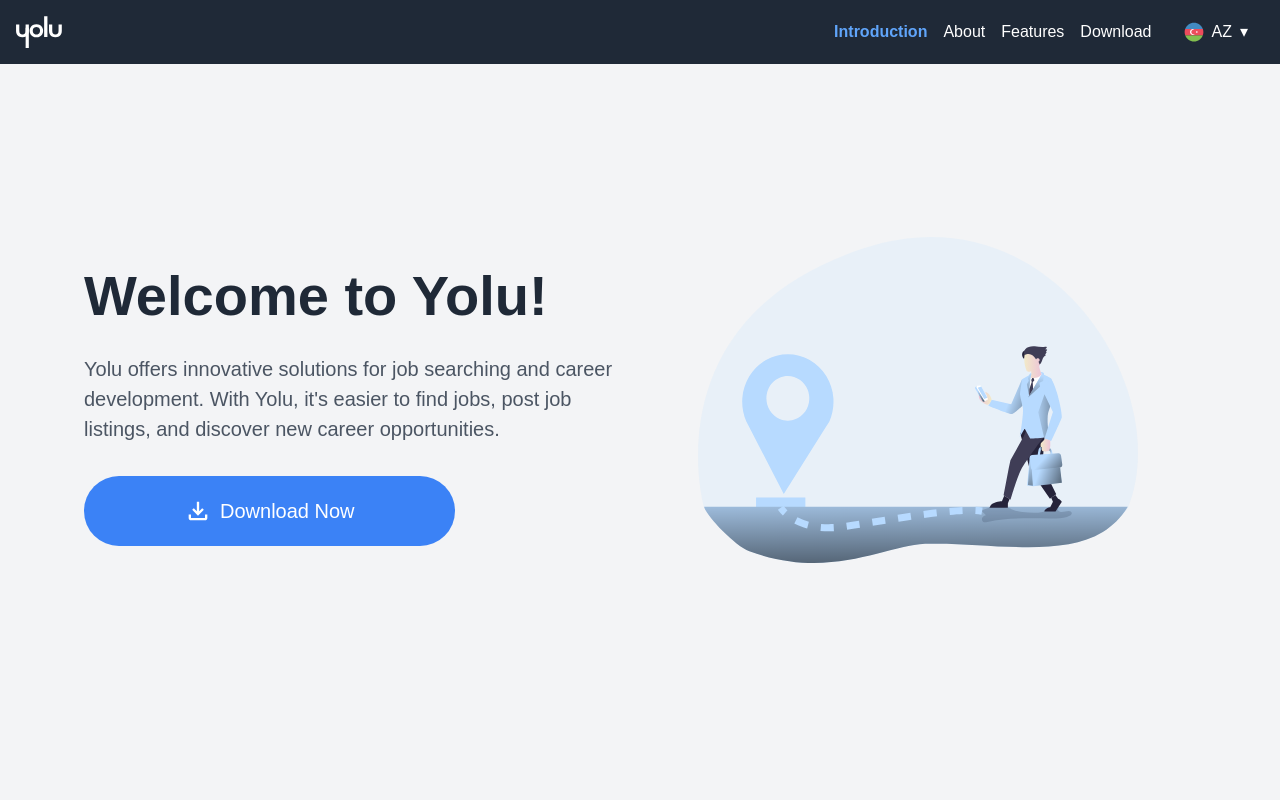
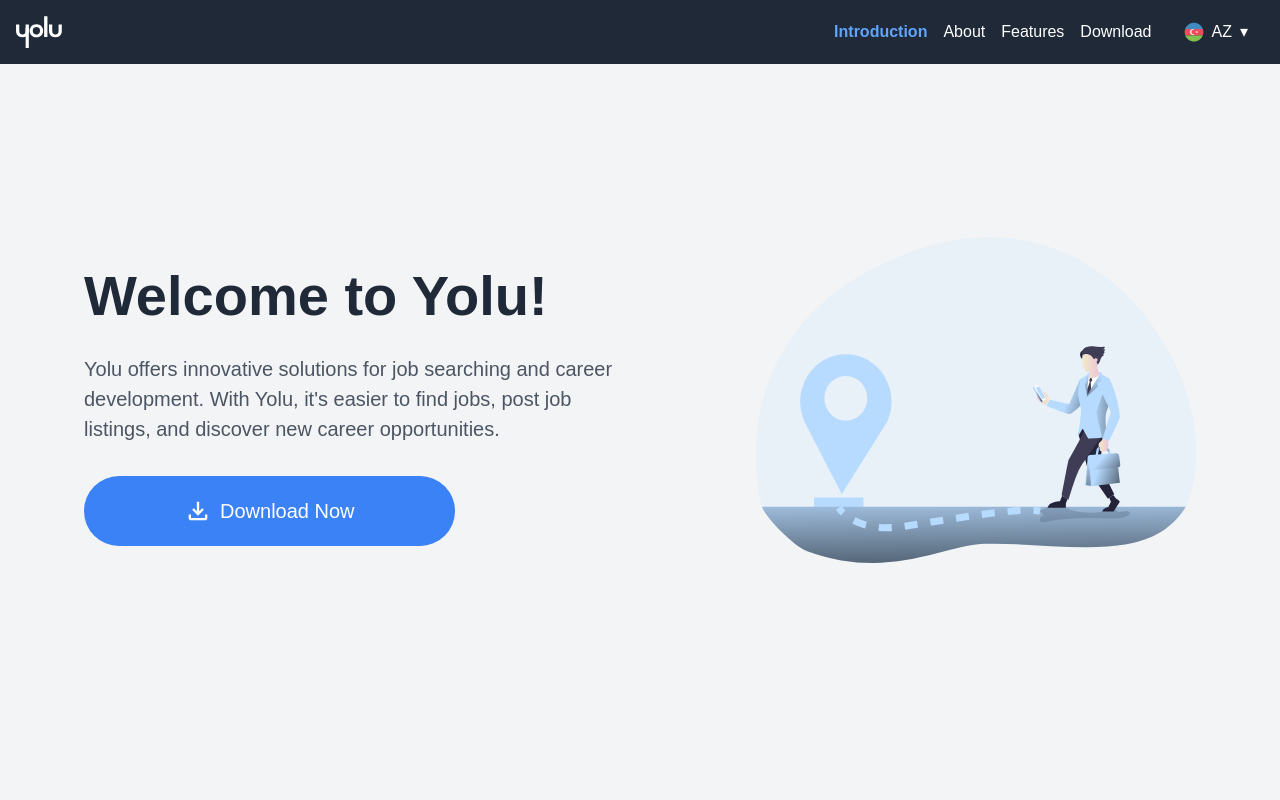
Before and after one commit to hazratAZE/yolu.app, a Next.js app: page /en in a window 1280 px wide. Shown: the top 800 px of the page. Built offline with nearby package versions, Linux system fonts and the light colour scheme.

Commit message:
Changed padding in some pages

```diff
--- a/src/app/components/Hakkimizda.tsx
+++ b/src/app/components/Hakkimizda.tsx
@@ -14,7 +14,7 @@ const Hakkımızda = () => {
       className="min-h-screen flex flex-col items-center justify-center pt-16 px-4"
     >
       <h1 className="font-bold mb-4 text-black">{t("about")}</h1>
-      <p className="text-center mb-16 text-gray-600 w-[80%]">
+      <p className="text-center mb-16 text-gray-600 md:w-[80%]">
         {t("about_desc")}
       </p>
       <div className="flex flex-col mb-20">
--- a/src/app/components/Indir.tsx
+++ b/src/app/components/Indir.tsx
@@ -51,7 +51,7 @@ const Indir = () => {
   return (
     <section
       id="download"
-      className="min-h-screen flex flex-col items-center justify-center pt-16 px-2"
+      className="min-h-screen flex flex-col items-center justify-center pt-16 md:px-2"
     >
       <h1 className="text-black font-bold mb-4">{t("download")}</h1>
 
@@ -73,7 +73,7 @@ const Indir = () => {
         </div>
       </div>
 
-      <div className="flex flex-col md:flex-row gap-6 w-full max-w-screen-lg mt-24">
+      <div className="flex flex-col md:flex-row gap-6 w-full max-w-screen-lg mt-24 px-4">
         <div className="relative w-full md:w-3/4">
           <a
             className="flex justify-center items-center gap-4 bg-white text-black px-10 py-8 rounded-full font-bold hover:bg-blue-100 transition-all"
--- a/src/app/components/Intro.tsx
+++ b/src/app/components/Intro.tsx
@@ -4,19 +4,16 @@ import Image from "next/image";
 const Intro = () => {
   const t = useTranslations();
   return (
-    <section
-      id="intro"
-      className="bg-gray-100 min-h-screen flex items-center px-4"
-    >
-      <div className="container mx-auto px-4 flex flex-col md:flex-row items-center">
+    <section id="intro" className="bg-gray-100 min-h-screen flex items-center">
+      <div className="container mx-auto  flex flex-col md:flex-row items-center">
         {/* Mobilde Yukarıda Olacak Görsel */}
-        <div className="md:w-1/2 flex justify-center order-1 md:order-2 mb-2 md:mb-0">
+        <div className="md:w-1/2 flex justify-end order-1 md:order-2 mb-4 md:mb-0">
           <Image
             src="/icons/workers.svg"
             alt="Uygulama Ekran Görüntüsü"
             width={420}
-            height={420}
-            className="object-contain w-[260px] h-[220px] md:w-[440px] md:h-[420px]" // Tailwind sınıflarıyla boyutlandırma
+            height={440}
+            className="object-contain w-[300px] h-[220px] md:w-[440px] md:h-[420px]" // Tailwind sınıflarıyla boyutlandırma
           />
         </div>
 
--- a/src/app/components/Ozellikler.tsx
+++ b/src/app/components/Ozellikler.tsx
@@ -38,7 +38,7 @@ const Ozellikler = () => {
       <div className="container mx-auto">
         <h1 className="text-center text-black font-bold">{t("features")}</h1>
         <div className="text-center justify-center flex mt-4">
-          <p className="text-gray-600 mb-8 w-[80%]">
+          <p className="text-gray-600 mb-8 md:w-[80%]">
             {t("unique_features_desc")}
           </p>
         </div>
```
